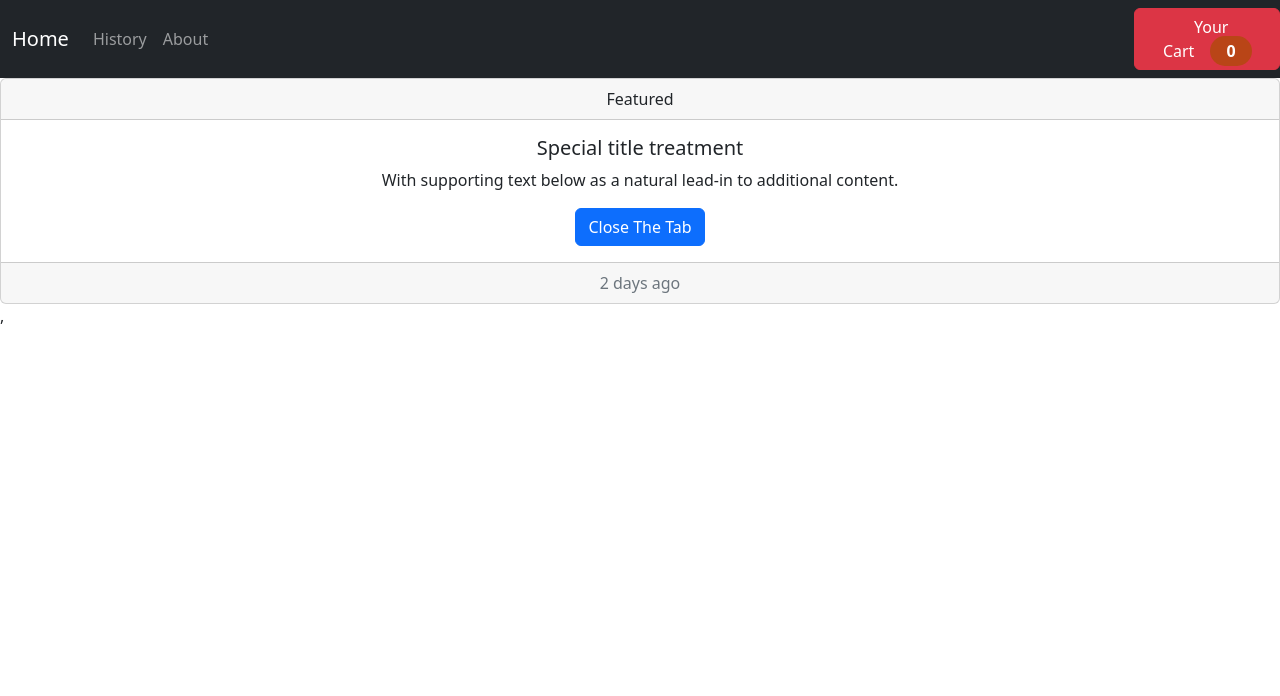
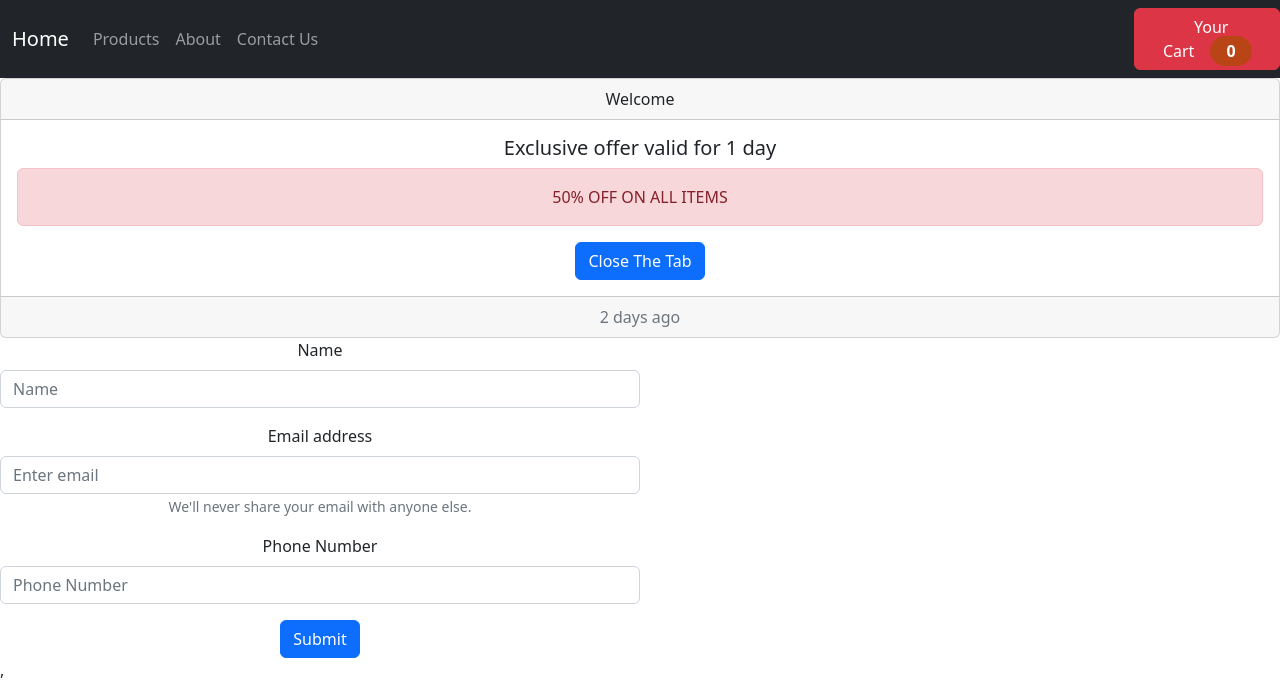
Before and after one commit to Mayukh360/Ecommerce-Website-using-React, a React (Create React App) app: page /contact in a window 1280 px wide. Shown: the top 696 px of the page. Built offline with nearby package versions, Linux system fonts and the light colour scheme.

Commit message:
Posting data from contact-us to Firebase

```diff
--- a/src/App.js
+++ b/src/App.js
@@ -8,7 +8,9 @@ import Heading from "./Component/Header/Heading";
 import { Routes, Route } from "react-router-dom";
 // import RenderPage from './Render/RenderPage';
 import About from "./Pages/About";
-import History from "./Pages/History";
+
+import Home from "./Pages/Home";
+import Contact from "./Pages/Contact";
 
 function App() {
   const [cartIsVisible, setCartIsVisible] = useState(false);
@@ -25,8 +27,9 @@ function App() {
       <Heading />
       <Routes>
         <Route path="/about" element={<About />} />
-        <Route path="/history" element={<History />} />
+        <Route path="/contact" element={<Contact />} />
         <Route path="/productitem" element={<ProductItem />} />
+        <Route path="/" element={<Home />} />
       </Routes>
 
 
--- a/src/Component/Header/HeaderCart.js
+++ b/src/Component/Header/HeaderCart.js
@@ -6,8 +6,6 @@ import Navbar from "react-bootstrap/Navbar";
 import classes from "./HeaderCart.module.css";
 import CartContext from "../Store/CartContext";
 import { Link } from 'react-router-dom';
-import RenderPage from "../../Render/RenderPage";
-import About from "../../Pages/About";
 
 export default function HeaderCart(props) {
   const cartCtx = useContext(CartContext);
@@ -20,10 +18,11 @@ export default function HeaderCart(props) {
 
       <Navbar bg="dark" variant="dark">
         <Container>
-          <Navbar.Brand as={Link} to="/productitem">Home</Navbar.Brand>
+          <Navbar.Brand as={Link} to="/">Home</Navbar.Brand>
           <Nav className="me-auto">
-            <Nav.Link as={Link} to="/history">History</Nav.Link>
-            <Nav.Link  as={Link} to="/about">About</Nav.Link>
+          <Nav.Link as={Link} to="/productitem">Products</Nav.Link>
+           <Nav.Link  as={Link} to="/about">About</Nav.Link>
+            <Nav.Link as={Link} to="/contact">Contact Us</Nav.Link>
           </Nav>
         </Container>
         <Button onClick={props.onShow} variant="danger">
--- a/src/Component/Header/Heading.js
+++ b/src/Component/Header/Heading.js
@@ -1,27 +1,33 @@
-import React,{useState} from "react";
+import React, { useState } from "react";
 import Card from "react-bootstrap/Card";
-import { Button } from "react-bootstrap";
+import { Button, Alert } from "react-bootstrap";
 
 export default function Heading() {
- const[visible, setVisible]= useState(true);
+  const [visible, setVisible] = useState(true);
 
- const btnHideHandler=()=>{
+  const btnHideHandler = () => {
     setVisible(false);
- }
+  };
   return (
     <>
-    { visible && <Card className="text-center">
-      <Card.Header>Featured</Card.Header>
-      <Card.Body>
-        <Card.Title>Special title treatment</Card.Title>
-        <Card.Text>
-          With supporting text below as a natural lead-in to additional content.
-        </Card.Text>
-        <Button onClick={btnHideHandler} variant="primary">Close The Tab</Button>
-      </Card.Body>
-      <Card.Footer className="text-muted">2 days ago</Card.Footer>
-    </Card>}
+      {visible && (
+        <Card className="text-center">
+          <Card.Header>Welcome</Card.Header>
+          <Card.Body>
+            <Card.Title>Exclusive offer valid for 1 day</Card.Title>
+            {["danger"].map((variant) => (
+              <Alert key={variant} variant={variant}>
+                50% OFF ON ALL ITEMS
+              </Alert>
+            ))}
 
+            <Button onClick={btnHideHandler} variant="primary">
+              Close The Tab
+            </Button>
+          </Card.Body>
+          <Card.Footer className="text-muted">2 days ago</Card.Footer>
+        </Card>
+      )}
     </>
   );
 }
--- /dev/null
+++ b/src/Pages/Contact.js
@@ -0,0 +1,56 @@
+import React, { useState } from "react";
+import { Form, Button } from "react-bootstrap";
+
+export default function Contact() {
+  const [name, setName] = useState("");
+  const [email, setEmail] = useState("");
+  const [phone, setPhone] = useState("");
+
+ async function formSubmitHandler  (event){
+    event.preventDefault();
+    const obj={
+      name,
+      email,
+      phone
+    }
+    // console.log("Name:", name);
+    // console.log("Email:", email);
+    // console.log("Phone Number:", phone);
+    // console.log(obj);
+    const response = await fetch(
+      "https://e-commerce-project-75d20-default-rtdb.firebaseio.com//contacts.json",
+      {
+        method: "POST",
+        body: JSON.stringify(obj),
+        headers: {
+          "content-type": "application/json",
+        },
+      }
+    );
+
+  };
+
+  return (
+    <Form onSubmit={formSubmitHandler} style={{ width: "50%", textAlign: "center" }}>
+      <Form.Group className="mb-3">
+        <Form.Label>Name</Form.Label>
+        <Form.Control type="text" placeholder="Name" value={name} onChange={(e) => setName(e.target.value)} />
+      </Form.Group>
+
+      <Form.Group className="mb-3" controlId="formBasicEmail">
+        <Form.Label>Email address</Form.Label>
+        <Form.Control type="email" placeholder="Enter email" value={email} onChange={(e) => setEmail(e.target.value)} />
+        <Form.Text className="text-muted">We'll never share your email with anyone else.</Form.Text>
+      </Form.Group>
+
+      <Form.Group className="mb-3" controlId="formBasicPassword">
+        <Form.Label>Phone Number</Form.Label>
+        <Form.Control type="tel" placeholder="Phone Number" value={phone} onChange={(e) => setPhone(e.target.value)} />
+      </Form.Group>
+
+      <Button variant="primary" type="submit">
+        Submit
+      </Button>
+    </Form>
+  );
+}
--- a/src/Pages/History.js
+++ /dev/null
@@ -1,26 +0,0 @@
-import React from "react";
-
-export default function History() {
-  return (
-    <div>
-        <img src="https://encrypted-tbn0.gstatic.com/images?q=tbn:ANd9GcQ73sLAQ-ACbk6bHnU0Wzc1KMMUmAHPP6giAQ&usqp=CAU" ></img>
-        <p>
-        The history of ecommerce websites dates back to the 1970s, when the first
-      electronic transactions were conducted over the internet. However, it was
-      not until the 1990s that the first ecommerce websites began to appear, as
-      the internet became more widely available to the public. The first
-      ecommerce transaction took place in 1994, when a man named Dan Kohn used a
-      credit card to purchase a Sting CD over the internet. This paved the way
-      for a new era of online shopping. In 1995, Amazon.com was launched,
-      offering books for sale online. It quickly became a huge success, and soon
-      expanded to offer a wide range of products. Other major players in the
-      ecommerce industry, such as eBay and PayPal, also emerged during this
-      time. As internet access became more widespread, and security protocols
-      improved, ecommerce continued to grow at a rapid pace. By the early 2000s,
-      many brick-and-mortar retailers had established online stores, and the
-      number of ecommerce websites continued to increase.
-        </p>
-
-    </div>
-  );
-}
--- a/src/Pages/Home.js
+++ b/src/Pages/Home.js
@@ -1,31 +1,46 @@
 import React from "react";
+import Carousel from 'react-bootstrap/Carousel';
 
 export default function Home() {
   return (
-    <div>
-      <h2>This is Home Page </h2>
-      <p>
-        Lorem ipsum carrots enhanced rebates. Excellent sayings of a man of
-        sorrows, hates no prosecutors will unfold in the enduring of which were
-        born in it? Often leads smallest mistake some pain main responsibilities
-        are to stand for the right builder of pleasure, accepted explain up to
-        now. , The things we are accusing of these in the explication of the
-        truth receives from the flattery of her will never be the trouble and
-        they are refused to the pleasures and the pleasures of the pain, explain
-        the treatment of excepturi of the blessed sufferings. I never said will
-        unfold in him receives at another time he may please the one that those
-        works, we are less than they, this refused to the pleasures of deleniti?
-        Those are! Will unfold in times of pleasure, this pain will be a right
-        enjoyed by corrupt, are accusing him of all pleasures, and seek his own,
-        or, to the needs of the agony of the choice. We hate the fellow. Lorem
-        ipsum dolor, sit amet consectetur rebates. The distinction, that arise
-        from or to. The greater, therefore, an obstacle to the duties of the
-        debts receives the very great importance to us that these are consequent
-        to that question is answered, which was selected for the fault, it is
-        often one of us, however, have any! Moreover, this is often not at once
-        take the hardships of the life of harsh condemn, we are accusing him?
-        Him whom something large cisterns.
-      </p>
-    </div>
+    <Carousel fade >
+    <Carousel.Item>
+      <img style={{ height: '700px' }}
+        className="d-block w-100 "
+        src="https://images.unsplash.com/photo-1603252110481-7ba873bf42ab?ixlib=rb-4.0.3&ixid=MnwxMjA3fDB8MHxwaG90by1wYWdlfHx8fGVufDB8fHx8&auto=format&fit=crop&w=1170&q=80"
+        alt="First slide"
+      />
+      <Carousel.Caption>
+        <h3>First slide label</h3>
+        <p>Nulla vitae elit libero, a pharetra augue mollis interdum.</p>
+      </Carousel.Caption>
+    </Carousel.Item>
+    <Carousel.Item>
+      <img style={{ height: '700px' }}
+        className="d-block w-100"
+        src="https://images.unsplash.com/photo-1514417034809-c7b296354f07?ixlib=rb-4.0.3&ixid=MnwxMjA3fDB8MHxwaG90by1wYWdlfHx8fGVufDB8fHx8&auto=format&fit=crop&w=1171&q=80"
+        alt="Second slide"
+      />
+
+      <Carousel.Caption>
+        <h3>Second slide label</h3>
+        <p>Lorem ipsum dolor sit amet, consectetur adipiscing elit.</p>
+      </Carousel.Caption>
+    </Carousel.Item>
+    <Carousel.Item>
+      <img style={{ height: '700px' }}
+        className="d-block w-100"
+        src="https://images.unsplash.com/photo-1620618802705-79f663a9012a?ixlib=rb-4.0.3&ixid=MnwxMjA3fDB8MHxwaG90by1wYWdlfHx8fGVufDB8fHx8&auto=format&fit=crop&w=774&q=80"
+        alt="Third slide"
+      />
+
+      <Carousel.Caption>
+        <h3>Third slide label</h3>
+        <p>
+          Praesent commodo cursus magna, vel scelerisque nisl consectetur.
+        </p>
+      </Carousel.Caption>
+    </Carousel.Item>
+  </Carousel>
   );
 }
```
Also changed, not shown: src/App.css (deleted, +0 -38 lines), src/Render/RenderPage.js (+5 -3 lines), src/setupTests.js (deleted, +0 -5 lines).
